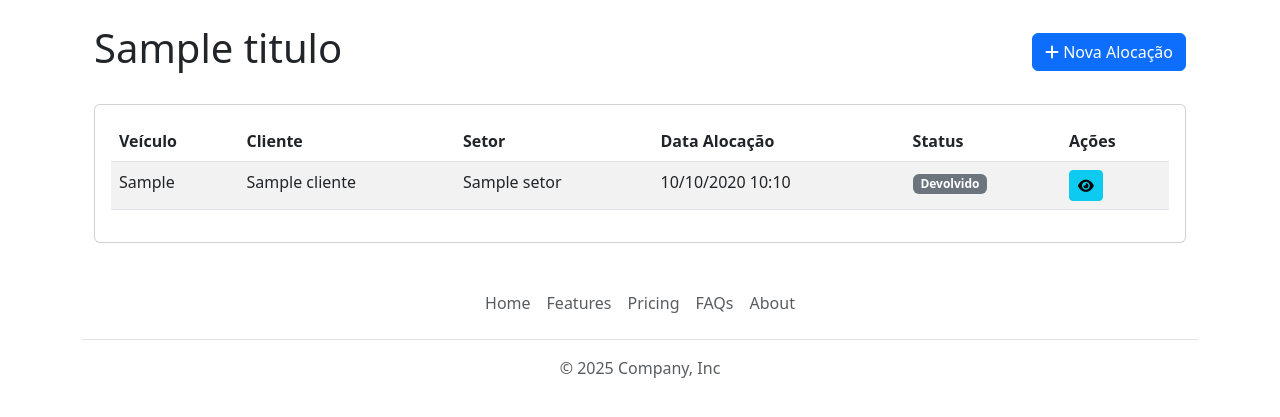
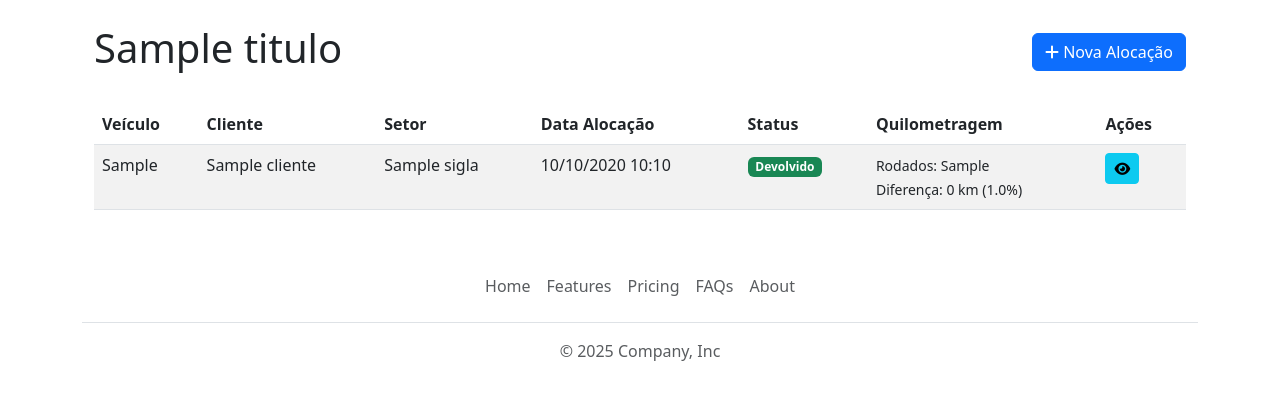
Before and after one commit to leltonborges/locacao-veiculos-django, a Django app: template rental/templates/rental/alocacao/listar_alocacoes.html in a window 1280 px wide. Shown: the part 56-473 px from the top of the page. Run offline with Django 5.2, Linux system fonts and the light colour scheme; the template is opened without the code that fills it: most values are stand-ins (such as "Sample title", 1, 10 or a date in 2020).

Commit message:
feat: add evoluções

```diff
--- a/rental/templates/rental/alocacao/criar_alocacao.html
+++ b/rental/templates/rental/alocacao/criar_alocacao.html
@@ -111,8 +111,8 @@
                         </div>
 
                         <div class="col-md-4 mb-3">
-                            <label for="km_final" class="form-label">Quilometragem Final</label>
-                            <input type="number" name="km_final" id="km_final" class="form-control">
+                            <label for="km_estimado" class="form-label">Quilômetros a Rodar</label>
+                            <input type="number" name="km_estimado" id="km_estimado" class="form-control">
                         </div>
                     </div>
 
--- a/rental/templates/rental/alocacao/listar_alocacoes.html
+++ b/rental/templates/rental/alocacao/listar_alocacoes.html
@@ -9,9 +9,8 @@
             </a>
         </div>
 
-        <div class="card">
-            <div class="card-body">
-                <table class="table table-striped">
+        <div class="table-responsive">
+            <table class="table table-striped table-hover">
                 <thead>
                     <tr>
                         <th>Veículo</th>
@@ -19,6 +18,7 @@
                         <th>Setor</th>
                         <th>Data Alocação</th>
                         <th>Status</th>
+                        <th>Quilometragem</th>
                         <th>Ações</th>
                     </tr>
                 </thead>
@@ -26,37 +26,53 @@
                     {% for alocacao in alocacoes %}
                         <tr>
                             <td>{{ alocacao.unidade_frota }}</td>
-                            <td>{{ alocacao.cliente }}</td>
-                            <td>{{ alocacao.setor }}</td>
+                            <td>{{ alocacao.cliente.nome }}</td>
+                            <td>{{ alocacao.setor.sigla }}</td>
                             <td>{{ alocacao.data_alocacao|date:"d/m/Y H:i" }}</td>
                             <td>
                                 {% if alocacao.em_uso %}
-                                    <span class="badge bg-success">Em uso</span>
+                                    <span class="badge bg-warning">Em uso</span>
                                 {% else %}
-                                    <span class="badge bg-secondary">Devolvido</span>
+                                    <span class="badge bg-success">Devolvido</span>
                                 {% endif %}
                             </td>
                             <td>
-                                <a href="{% url 'detalhar_alocacao' alocacao.id %}" class="btn btn-sm btn-info"
-                                   title="Detalhes">
+                                {% if alocacao.em_uso %}
+                                    <small>Inicial: {{ alocacao.km_inicial }}</small>
+                                    {% if alocacao.km_estimado %}
+                                        <br><small>Estimado: {{ alocacao.km_estimado }}</small>
+                                    {% endif %}
+                                {% else %}
+                                    <small>Rodados: {{ alocacao.km_rodados }}</small>
+                                    {% if alocacao.km_estimado %}
+                                        <br>
+                                        <small class="{% if alocacao.percentual_diferenca > 20 %}text-danger{% elif alocacao.percentual_diferenca < -20 %}text-warning{% endif %}">
+                                            Diferença: {{ alocacao.diferenca_km|default:0 }} km
+                                            ({{ alocacao.percentual_diferenca|floatformat:1 }}%)
+                                        </small>
+                                    {% endif %}
+                                {% endif %}
+                            </td>
+                            <td>
+                                <div class="btn-group">
+                                    <a href="{% url 'detalhar_alocacao' alocacao.id %}" class="btn btn-sm btn-info">
                                         <i class="fas fa-eye"></i>
                                     </a>
                                     {% if alocacao.em_uso %}
-                                    <a href="{% url 'registrar_devolucao' alocacao.id %}" class="btn btn-sm btn-warning"
-                                       title="Devolver">
+                                        <a href="{% url 'registrar_devolucao' alocacao.id %}" class="btn btn-sm btn-success">
                                             <i class="fas fa-car-side"></i>
                                         </a>
                                     {% endif %}
+                                </div>
                             </td>
                         </tr>
                     {% empty %}
                         <tr>
-                            <td colspan="6" class="text-center">Nenhuma alocação encontrada</td>
+                            <td colspan="7" class="text-center">Nenhuma alocação encontrada.</td>
                         </tr>
                     {% endfor %}
                 </tbody>
             </table>
         </div>
     </div>
-    </div>
 {% endblock %}
```
Also changed, not shown: rental/models.py (+8 -2 lines), rental/templates/rental/alocacao/registrar_devolucao.html (+7 -2 lines), rental/views/alocacoes/views.py (+28 -5 lines), rental/views/veiculos/forms.py (+7 -3 lines), rental/migrations/0002_alocacao_km_estimado_alter_alocacao_data_alocacao_and_more.py (added). Lines whose indentation alone changed are shown as unchanged.
